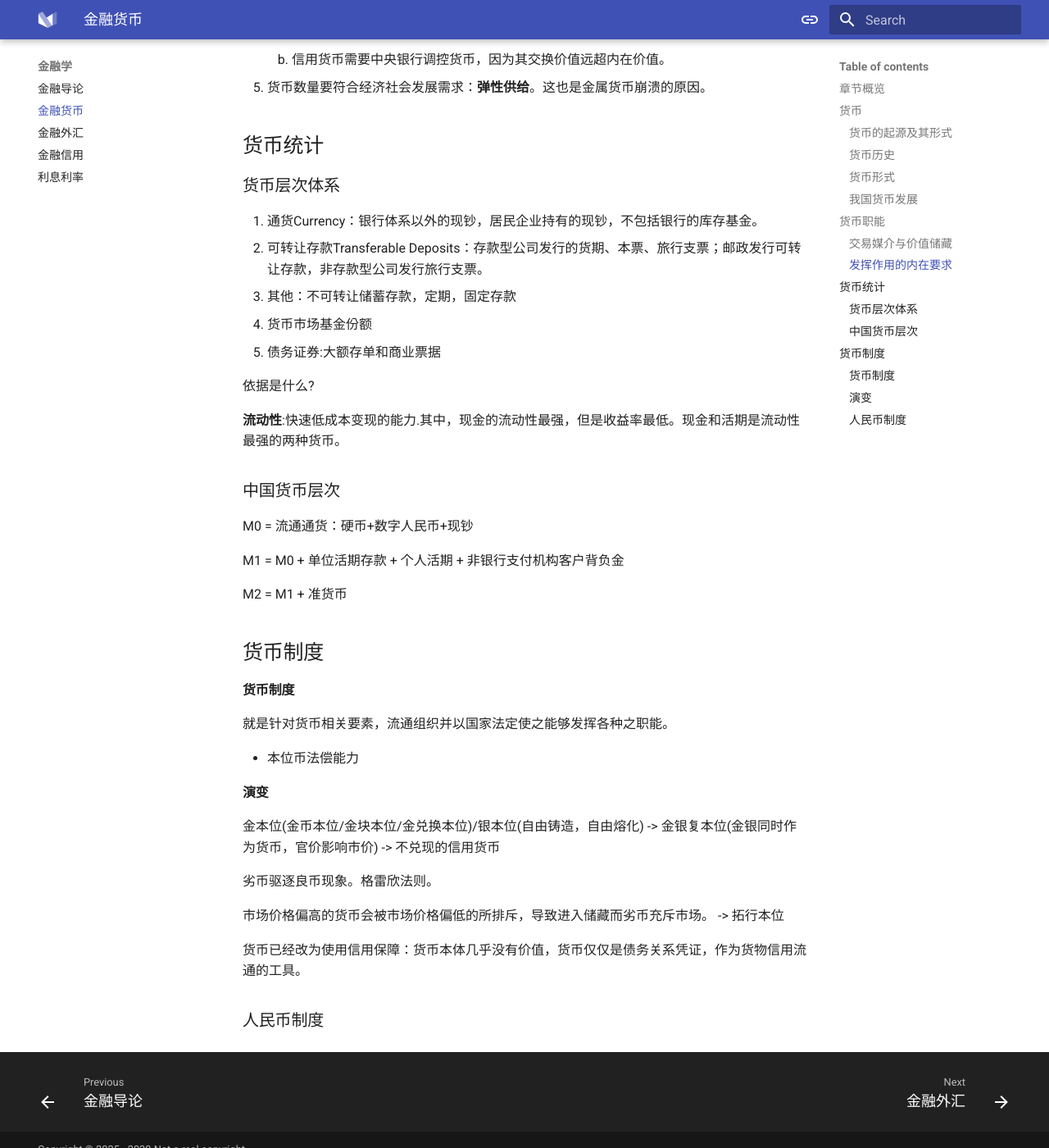
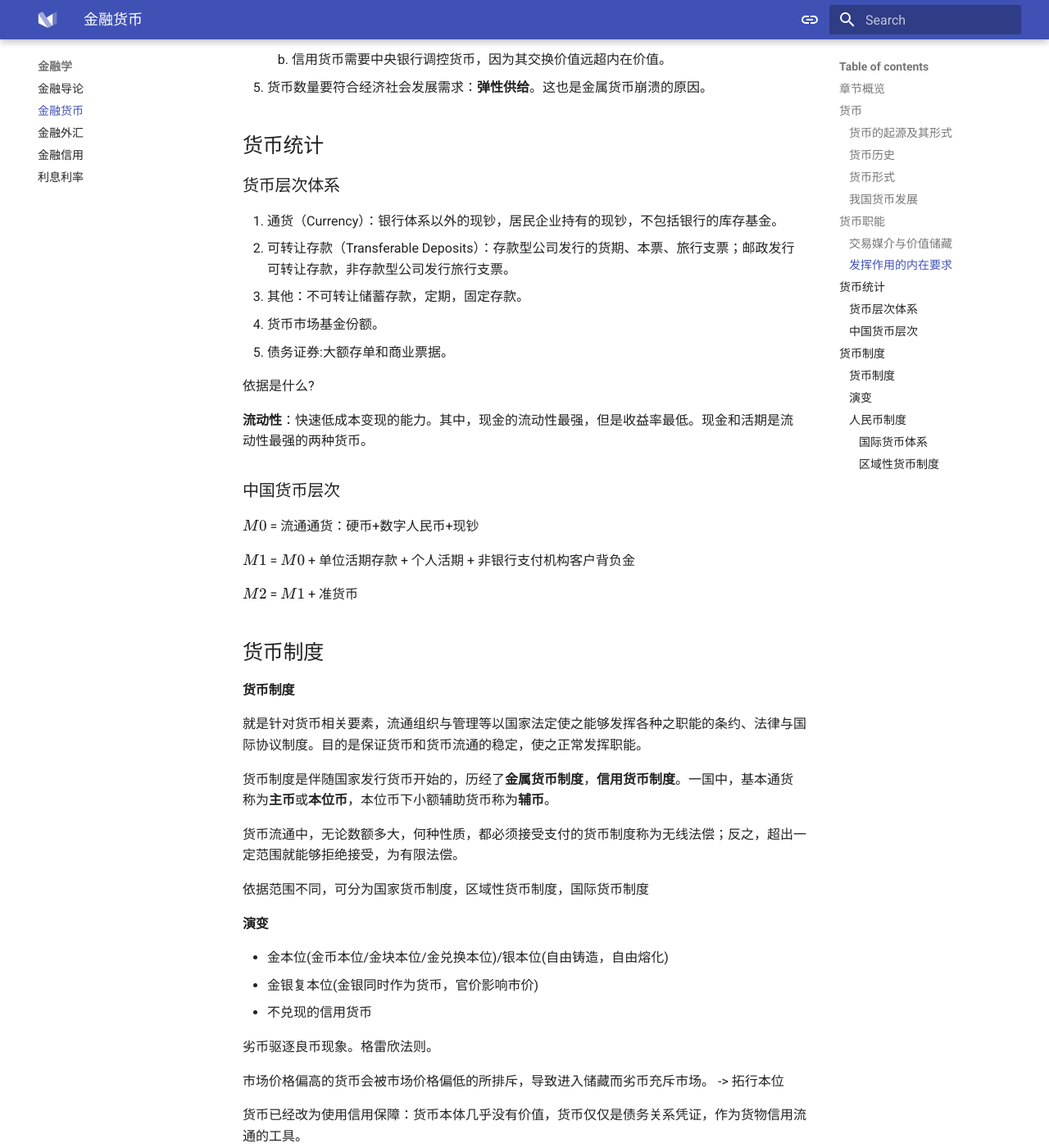
Before and after one commit to HarudogMyLand/FuckEconomicNote, an MkDocs documentation site: the page built from docs/finance/finance2.md, in a window 1280 px wide and 1400 px high, scrolled down 2647 px. Shown: the whole window at 82% size. Built offline with MkDocs 1.6.1 and Material for MkDocs 9.7.7, drawn with Linux system fonts in a browser that asks for light colours; some of the changed text lies outside the part shown.

Commit message:
update blog

```diff
--- a/docs/finance/finance2.md
+++ b/docs/finance/finance2.md
@@ -87,7 +87,7 @@
 - 货币可以充当价值存储手段，但不是唯一手段
 - 货币作为价值储藏的优劣取决于物价水平。
 
-<center><bold>现代信用货币作为价值尺度为商品标价，作为流通手段完成即时交易，作为支付手段结清债权关系或价值专业，也是实现资产保值增值的一种手段</bold></center>
+现代信用货币作为价值尺度为商品标价，作为流通手段完成即时交易，作为支付手段结清债权关系或价值专业，也是实现资产保值增值的一种手段
 
 ### 发挥作用的内在要求
 
@@ -105,35 +105,41 @@
 
 ### 货币层次体系
 
-1. 通货Currency：银行体系以外的现钞，居民企业持有的现钞，不包括银行的库存基金。
-2. 可转让存款Transferable Deposits：存款型公司发行的货期、本票、旅行支票；邮政发行可转让存款，非存款型公司发行旅行支票。
-3. 其他：不可转让储蓄存款，定期，固定存款
-4. 货币市场基金份额
-5. 债务证券:大额存单和商业票据
+1. 通货（Currency）：银行体系以外的现钞，居民企业持有的现钞，不包括银行的库存基金。
+2. 可转让存款（Transferable Deposits）：存款型公司发行的货期、本票、旅行支票；邮政发行可转让存款，非存款型公司发行旅行支票。
+3. 其他：不可转让储蓄存款，定期，固定存款。
+4. 货币市场基金份额。
+5. 债务证券:大额存单和商业票据。
 
 依据是什么?
 
-**流动性**:快速低成本变现的能力.其中，现金的流动性最强，但是收益率最低。现金和活期是流动性最强的两种货币。
+**流动性**：快速低成本变现的能力。其中，现金的流动性最强，但是收益率最低。现金和活期是流动性最强的两种货币。
 
 ### 中国货币层次
 
-M0 = 流通通货：硬币+数字人民币+现钞
+$M0$ = 流通通货：硬币+数字人民币+现钞
 
-M1 = M0 + 单位活期存款 + 个人活期 + 非银行支付机构客户背负金
+$M1$ = $M0$ + 单位活期存款 + 个人活期 + 非银行支付机构客户背负金
 
-M2 = M1 + 准货币
+$M2$ = $M1$ + 准货币
 
 ## 货币制度
 
 #### 货币制度
 
-就是针对货币相关要素，流通组织并以国家法定使之能够发挥各种之职能。
+就是针对货币相关要素，流通组织与管理等以国家法定使之能够发挥各种之职能的条约、法律与国际协议制度。目的是保证货币和货币流通的稳定，使之正常发挥职能。
 
-- 本位币法偿能力
+货币制度是伴随国家发行货币开始的，历经了**金属货币制度**，**信用货币制度**。一国中，基本通货称为**主币**或**本位币**，本位币下小额辅助货币称为**辅币**。
+
+货币流通中，无论数额多大，何种性质，都必须接受支付的货币制度称为无线法偿；反之，超出一定范围就能够拒绝接受，为有限法偿。
+
+依据范围不同，可分为国家货币制度，区域性货币制度，国际货币制度
 
 #### 演变
 
-金本位(金币本位/金块本位/金兑换本位)/银本位(自由铸造，自由熔化) -> 金银复本位(金银同时作为货币，官价影响市价) -> 不兑现的信用货币
+- 金本位(金币本位/金块本位/金兑换本位)/银本位(自由铸造，自由熔化)
+- 金银复本位(金银同时作为货币，官价影响市价)
+- 不兑现的信用货币
 
 劣币驱逐良币现象。格雷欣法则。
 
@@ -142,3 +148,21 @@
 货币已经改为使用信用保障：货币本体几乎没有价值，货币仅仅是债务关系凭证，作为货物信用流通的工具。
 
 ### 人民币制度
+
+- “一国多币”制度
+
+#### 国际货币体系
+
+支配国际货币关系规则以及各国间进行各种交易支付所依据的一套安排和惯例。一般包括：
+
+- 国际储备资产规定
+- 汇率敲定
+- 国际收支调节
+
+演变：
+
+国际金本位、布雷顿黑森林体系、牙买加体系
+
+#### 区域性货币制度
+
+某区域内国家地区协调形成一个货币区，联合组建中央银行发行管理区域内统一货币制度。
```
Also changed, not shown: docs/finance/finance3.md (+34 -28 lines).
